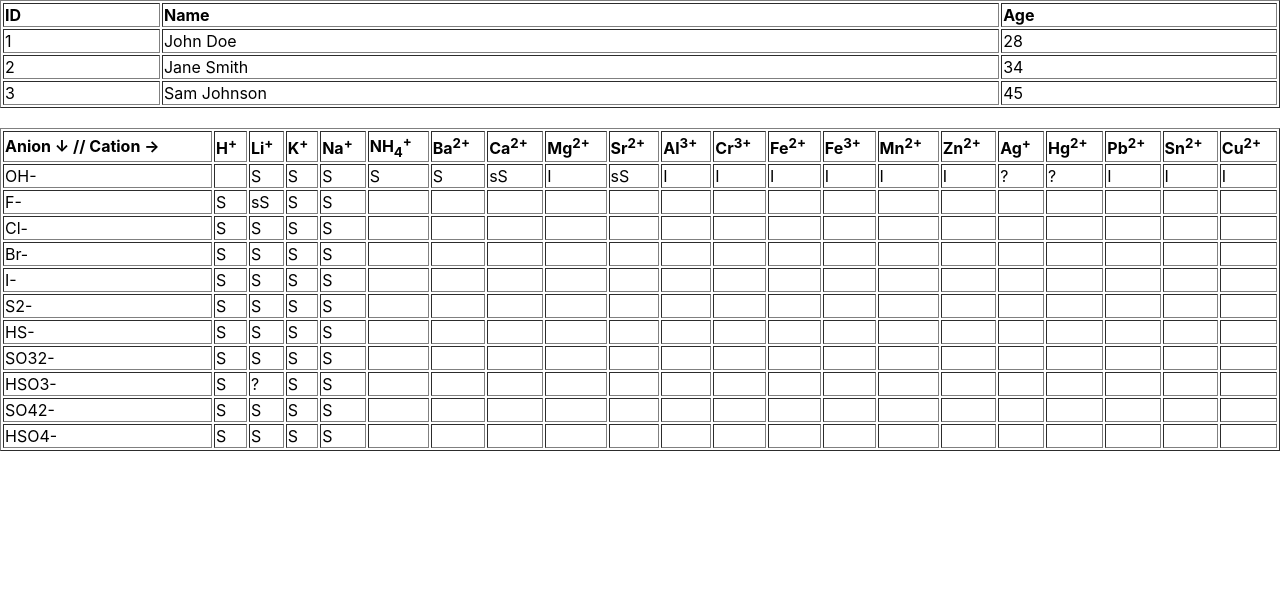
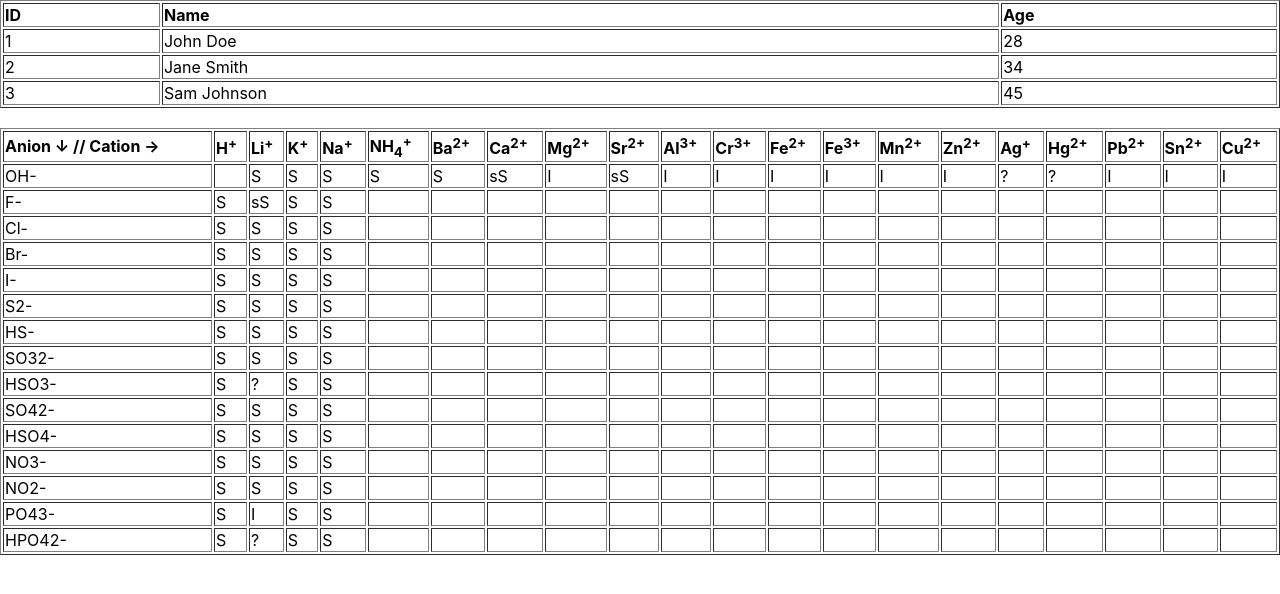
Before and after one commit to EranLavan/words-beyond, a React (Create React App) app: page / in a window 1280 px wide. Shown: the top 594 px of the page. Built offline with nearby package versions, Linux system fonts and the light colour scheme.

Commit message:
modified:   src/components-t/Solubility.js

```diff
--- a/src/components-t/Solubility.js
+++ b/src/components-t/Solubility.js
@@ -119,6 +119,42 @@ const data = [
     na: 'S'
   },
 
+  {
+    id: 12,
+    anion: 'NO3-',
+    h: 'S',
+    li: 'S',
+    k: 'S',
+    na: 'S'
+  },
+
+  {
+    id: 13,
+    anion: 'NO2-',
+    h: 'S',
+    li: 'S',
+    k: 'S',
+    na: 'S'
+  },
+
+  {
+    id: 14,
+    anion: 'PO43-',
+    h: 'S',
+    li: 'I',
+    k: 'S',
+    na: 'S'
+  },
+
+  {
+    id: 15,
+    anion: 'HPO42-',
+    h: 'S',
+    li: '?',
+    k: 'S',
+    na: 'S'
+  },
+
 ]
 
   return (
```
